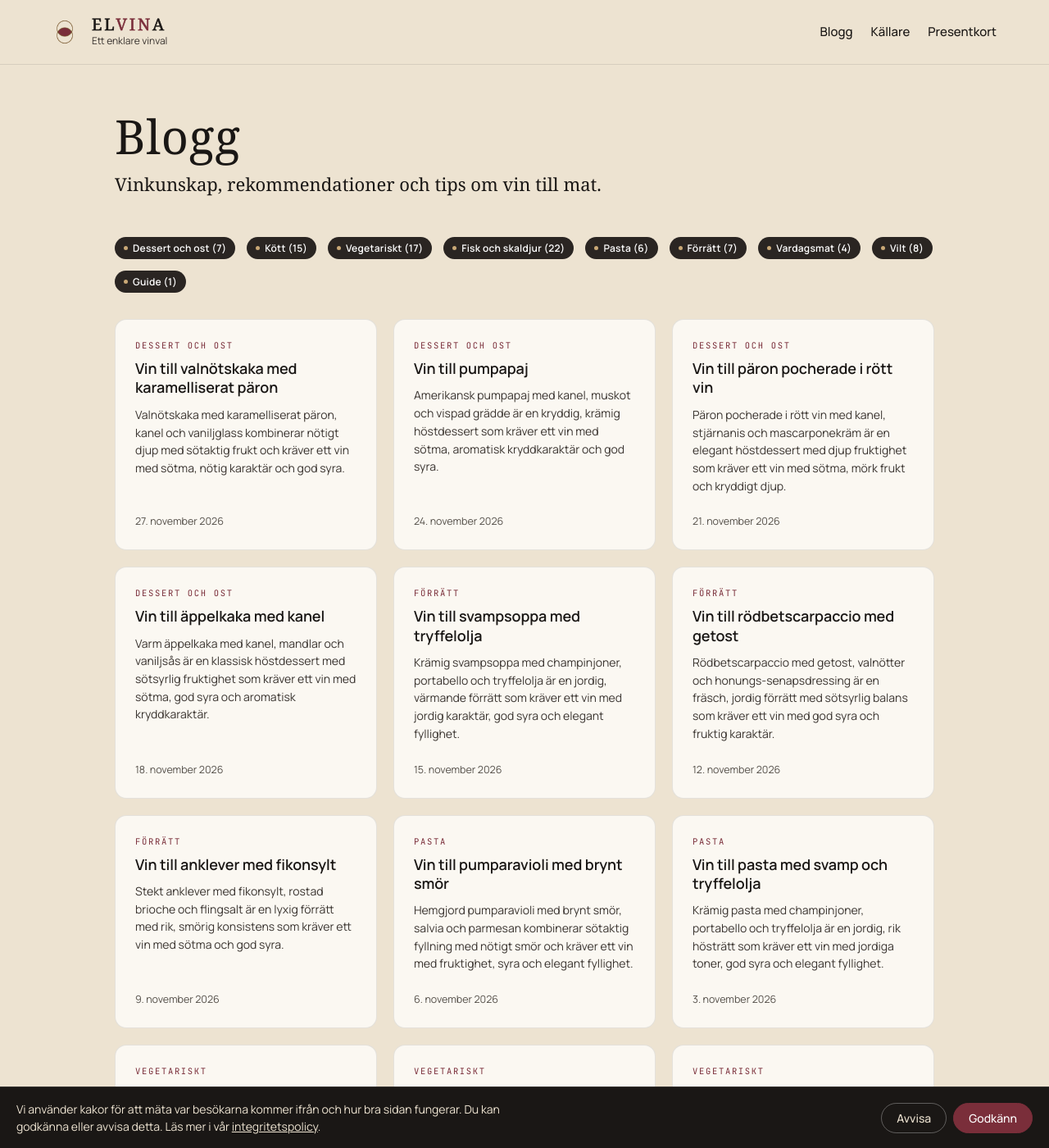
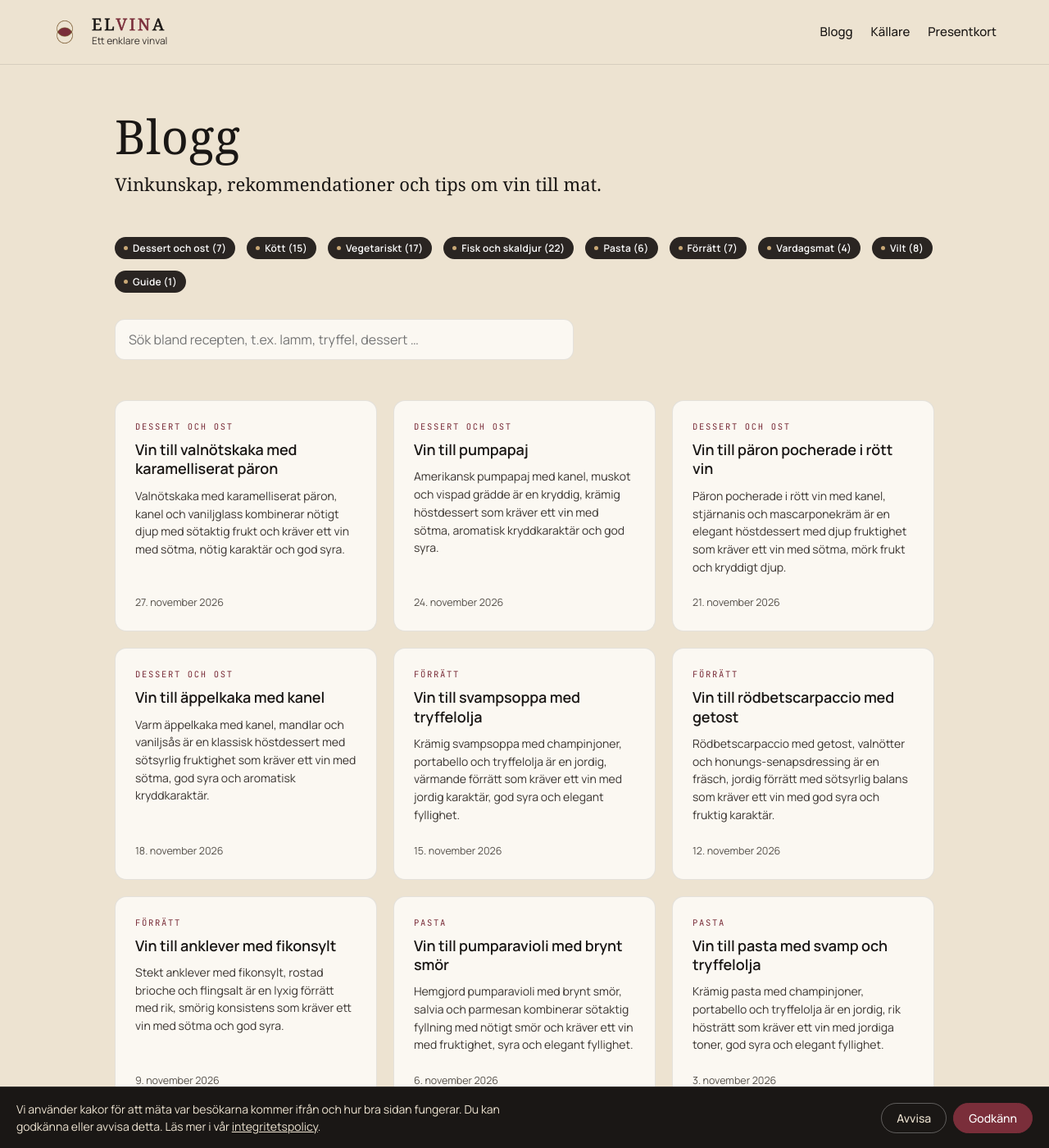
Before and after one commit to timkirstein/elvina-support, a Jekyll site: the page built from blogg/index.html, in a window 1280 px wide and 1400 px high. Shown: the whole window at 82% size. Built offline with Jekyll 4.4.1, drawn with Linux system fonts in a browser that asks for light colours; some web fonts are replaced.

Commit message:
Blog: client-side search on index and category pages
Co-Authored-By: Claude Sonnet 5.5 <noreply@anthropic.com>

```diff
--- /dev/null
+++ b/_includes/blog-search.html
@@ -0,0 +1,9 @@
+<div class="blog-search" role="search">
+  <input id="blog-search-input" class="blog-search-input" type="search" placeholder="Sök bland recepten, t.ex. lamm, tryffel, dessert …"
+         aria-label="Sök i bloggen" autocomplete="off" enterkeyhint="search"
+         data-one="1 träff" data-many="{n} träffar">
+  <button type="button" class="blog-search-clear" id="blog-search-clear" aria-label="Rensa sökningen" hidden>&times;</button>
+  <p class="blog-search-status" id="blog-search-status" aria-live="polite"></p>
+</div>
+<p class="blog-search-empty" id="blog-search-empty" hidden>Inga artiklar matchade din sökning.</p>
+<script src="/assets/js/blog-search.js" defer></script>
--- a/_layouts/blog-index.html
+++ b/_layouts/blog-index.html
@@ -20,13 +20,14 @@ layout: default
     {% endif %}
 
     {% if site.posts.size > 0 %}
+    {% include blog-search.html %}
     <div class="post-grid">
       {% for post in site.posts %}
       {% assign day       = post.date | date: "%-d" %}
       {% assign month_idx = post.date | date: "%-m" | minus: 1 %}
       {% assign sv_month = site.months[month_idx] %}
       {% assign year      = post.date | date: "%Y" %}
-      <a class="post-grid-card" href="{{ post.url | relative_url }}">
+      <a class="post-grid-card" href="{{ post.url | relative_url }}" data-search="{{ post.title }} {{ post.description }} {{ post.category }} {{ post.dish }}">
         {% if post.category %}<span class="cat-tag">{{ post.category }}</span>{% endif %}
         <h2>{{ post.title }}</h2>
         {% if post.description %}<p class="post-desc">{{ post.description }}</p>{% endif %}
--- a/_layouts/category.html
+++ b/_layouts/category.html
@@ -17,13 +17,14 @@ layout: default
     <p><a href="/blogg/">← Alla kategorier</a></p>
 
     {% if page.posts.size > 0 %}
+    {% include blog-search.html %}
     <div class="post-grid">
       {% for post in page.posts %}
       {% assign day       = post.date | date: "%-d" %}
       {% assign month_idx = post.date | date: "%-m" | minus: 1 %}
       {% assign sv_month = site.months[month_idx] %}
       {% assign year      = post.date | date: "%Y" %}
-      <a class="post-grid-card" href="{{ post.url | relative_url }}">
+      <a class="post-grid-card" href="{{ post.url | relative_url }}" data-search="{{ post.title }} {{ post.description }} {{ post.category }} {{ post.dish }}">
         {% if post.category %}<span class="cat-tag">{{ post.category }}</span>{% endif %}
         <h2>{{ post.title }}</h2>
         {% if post.description %}<p class="post-desc">{{ post.description }}</p>{% endif %}
--- a/_sass/_blog-index.scss
+++ b/_sass/_blog-index.scss
@@ -84,6 +84,57 @@
   }
 }
 
+.blog-search {
+  position: relative;
+  max-width: 560px;
+  margin: 0 0 28px;
+}
+
+.blog-search-input {
+  width: 100%;
+  box-sizing: border-box;
+  font: inherit;
+  font-size: 16px;
+  padding: 13px 44px 13px 16px;
+  border: 1px solid var(--line);
+  border-radius: 12px;
+  background: var(--white);
+  color: var(--ink);
+
+  &:focus {
+    outline: 2px solid var(--green);
+    outline-offset: 1px;
+  }
+}
+
+.blog-search-clear {
+  position: absolute;
+  right: 6px;
+  top: 6px;
+  width: 36px;
+  height: 36px;
+  border: 0;
+  background: none;
+  font-size: 24px;
+  line-height: 1;
+  color: var(--muted);
+  cursor: pointer;
+}
+
+.blog-search-status {
+  margin: 8px 2px 0;
+  font-size: 13px;
+  color: var(--muted);
+  min-height: 1em;
+}
+
+.blog-search-empty {
+  color: var(--muted);
+  margin: 0 0 24px;
+}
+
+.post-grid-card[hidden] { display: none; }
+
 @media (max-width: 880px) {
   .blog-index-wrap { padding: 36px 20px 64px; }
   .post-grid { grid-template-columns: 1fr; }
--- /dev/null
+++ b/assets/js/blog-search.js
@@ -0,0 +1,38 @@
+(function () {
+  var input = document.getElementById('blog-search-input');
+  if (!input) return;
+  var clear = document.getElementById('blog-search-clear');
+  var status = document.getElementById('blog-search-status');
+  var empty = document.getElementById('blog-search-empty');
+  var cards = Array.prototype.slice.call(document.querySelectorAll('.post-grid-card'));
+
+  function norm(s) {
+    return (s || '').toLowerCase().normalize('NFD').replace(/[\u0300-\u036f]/g, '')
+      .replace(/ø/g, 'o').replace(/æ/g, 'ae').replace(/å/g, 'a');
+  }
+  var index = cards.map(function (c) { return norm(c.getAttribute('data-search')); });
+
+  function run() {
+    var terms = norm(input.value).split(/\s+/).filter(Boolean);
+    var shown = 0;
+    cards.forEach(function (c, i) {
+      var ok = terms.every(function (t) { return index[i].indexOf(t) !== -1; });
+      c.hidden = !ok;
+      if (ok) shown++;
+    });
+    clear.hidden = !input.value;
+    empty.hidden = shown > 0 || !terms.length;
+    status.textContent = terms.length && shown
+      ? (shown === 1 ? input.dataset.one : input.dataset.many.replace('{n}', shown)) : '';
+    try {
+      var u = new URL(location.href);
+      if (input.value) u.searchParams.set('q', input.value); else u.searchParams.delete('q');
+      history.replaceState(null, '', u);
+    } catch (e) {}
+  }
+
+  input.addEventListener('input', run);
+  clear.addEventListener('click', function () { input.value = ''; run(); input.focus(); });
+  var q = new URLSearchParams(location.search).get('q');
+  if (q) { input.value = q; run(); }
+})();
```
